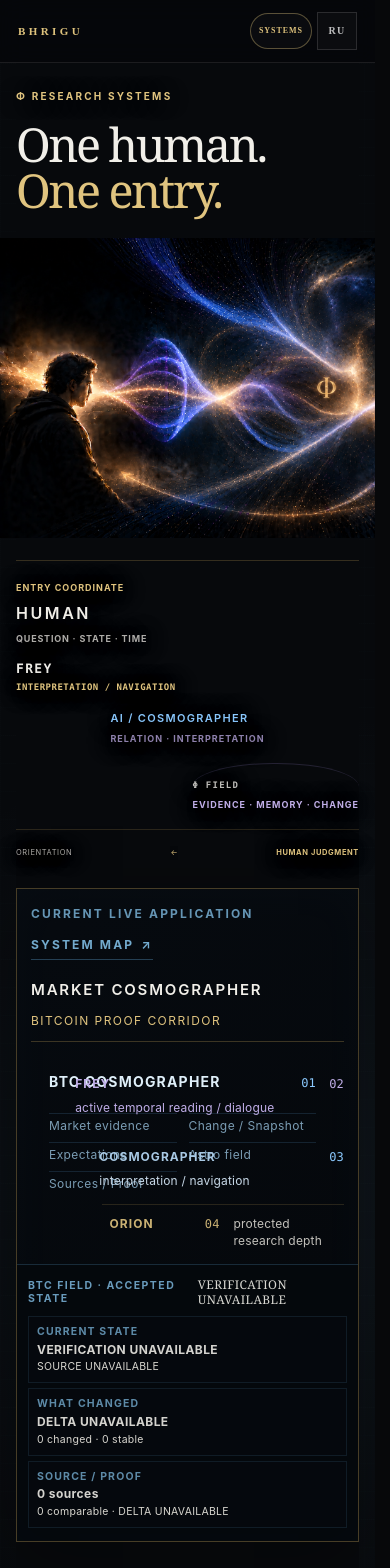
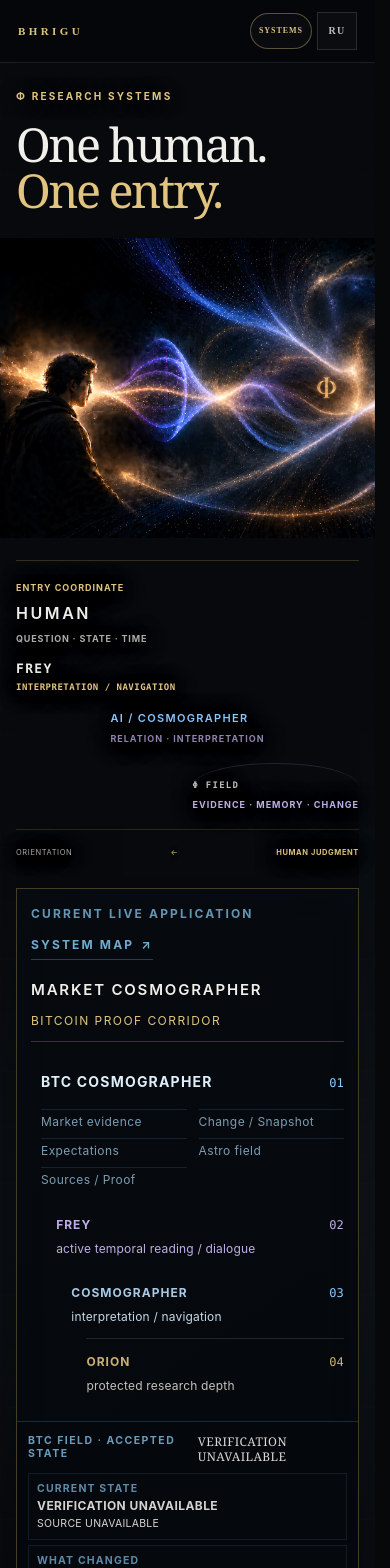
Before and after one commit to AiBhrigu/bhrigu-portal, a Next.js app: page / in a window 390 px wide. Shown: the top 1568 px of the page. Built offline with nearby package versions, Linux system fonts and the light colour scheme; no server answers.

Commit message:
Home: close responsive Phi visual geometry

```diff
--- a/pages/index.module.css
+++ b/pages/index.module.css
@@ -1342,6 +1342,40 @@
   object-position: 50% 50%;
 }
 
+.scenePlate::before {
+  content: "";
+  position: absolute;
+  z-index: 1;
+  left: 50%;
+  top: 49%;
+  width: 72px;
+  height: 72px;
+  transform: translate(-50%, -50%);
+  border-radius: 50%;
+  background: radial-gradient(circle,
+    rgba(39, 30, 31, 0.92) 0 29%,
+    rgba(67, 46, 36, 0.78) 40%,
+    rgba(129, 82, 45, 0.20) 58%,
+    rgba(154, 137, 209, 0.06) 70%,
+    transparent 78%);
+  box-shadow: 0 0 28px rgba(224, 196, 127, 0.16), 0 0 58px rgba(154, 137, 209, 0.08);
+}
+
+.scenePlate::after {
+  content: "Φ";
+  position: absolute;
+  z-index: 2;
+  left: 50%;
+  top: 49%;
+  transform: translate(-50%, -52%);
+  color: rgba(226, 199, 132, 0.9);
+  font-family: Georgia, "Times New Roman", serif;
+  font-size: 45px;
+  font-weight: 400;
+  line-height: 1;
+  text-shadow: 0 0 9px rgba(226, 199, 132, 0.18), 0 0 26px rgba(154, 137, 209, 0.08);
+}
+
 /* The locked plate owns all scene geometry. Live DOM owns meaning and proof. */
 .homeRelation::before,
 .homeRelation::after,
@@ -1579,11 +1613,11 @@
   z-index: 5;
   top: 8.7%;
   right: 2.4%;
-  bottom: 15.2%;
+  bottom: auto;
   width: 27.8%;
   min-width: 350px;
   display: grid;
-  grid-template-rows: minmax(0, 1fr) auto;
+  grid-template-rows: auto auto;
   align-self: auto;
   overflow: hidden;
   border: 1px solid rgba(200, 164, 90, 0.34);
@@ -1708,6 +1742,9 @@
     object-fit: cover;
     object-position: left center;
   }
+
+  .scenePlate::before,
+  .scenePlate::after { display: none; }
 
   .homeRelation {
     position: relative;
@@ -1847,3 +1884,62 @@
   .proofStateGrid { grid-template-columns: 1fr; }
   .proofStateGrid > span { min-height: 0; }
 }
+
+
+/* PR291 bounded responsive closure: stable right panel + mobile role flow */
+@media (max-width: 840px) {
+  .heroVisual {
+    position: static;
+    width: 100%;
+    min-width: 0;
+    height: auto;
+    margin-top: 28px;
+    grid-template-rows: auto auto;
+  }
+  .fieldCanvas[data-home-system-map] {
+    width: 100%;
+    min-width: 0;
+    height: auto;
+    overflow: visible;
+  }
+  .systemBranches {
+    grid-template-columns: 1fr;
+    grid-template-rows: none;
+    grid-auto-rows: auto;
+    row-gap: 0;
+  }
+  .systemNodePrimary,
+  .systemNodeFrey,
+  .systemNodeCosmographer,
+  .systemNodeOrion {
+    grid-column: 1;
+    grid-row: auto;
+    align-self: start;
+    justify-self: stretch;
+    width: auto;
+    min-height: 0;
+    margin-left: 0;
+    padding: 12px 0;
+  }
+  .systemNodePrimary { padding-left: 0; padding-right: 0; }
+  .systemNodeFrey { margin-left: 7%; }
+  .systemNodeCosmographer { margin-left: 14%; }
+  .systemNodeOrion {
+    display: grid;
+    grid-template-columns: minmax(92px, auto) minmax(0, 1fr);
+    gap: 12px;
+    margin-left: 21%;
+    border-top: 1px solid rgba(200, 164, 90, 0.2);
+  }
+  .systemNodeOrion .systemNodeTitle { min-width: 92px; }
+  .btcSystemLanes { margin-top: 10px; }
+  .acceptedStateBand { position: relative; margin-top: 0; }
+}
+
+@media (max-width: 620px) {
+  .systemNodeFrey { margin-left: 5%; }
+  .systemNodeCosmographer { margin-left: 10%; }
+  .systemNodeOrion { margin-left: 15%; grid-template-columns: 1fr; gap: 5px; }
+  .systemNodeOrion .systemNodeTitle { min-width: 0; }
+  .proofObjectHeader { align-items: start; }
+}
```
